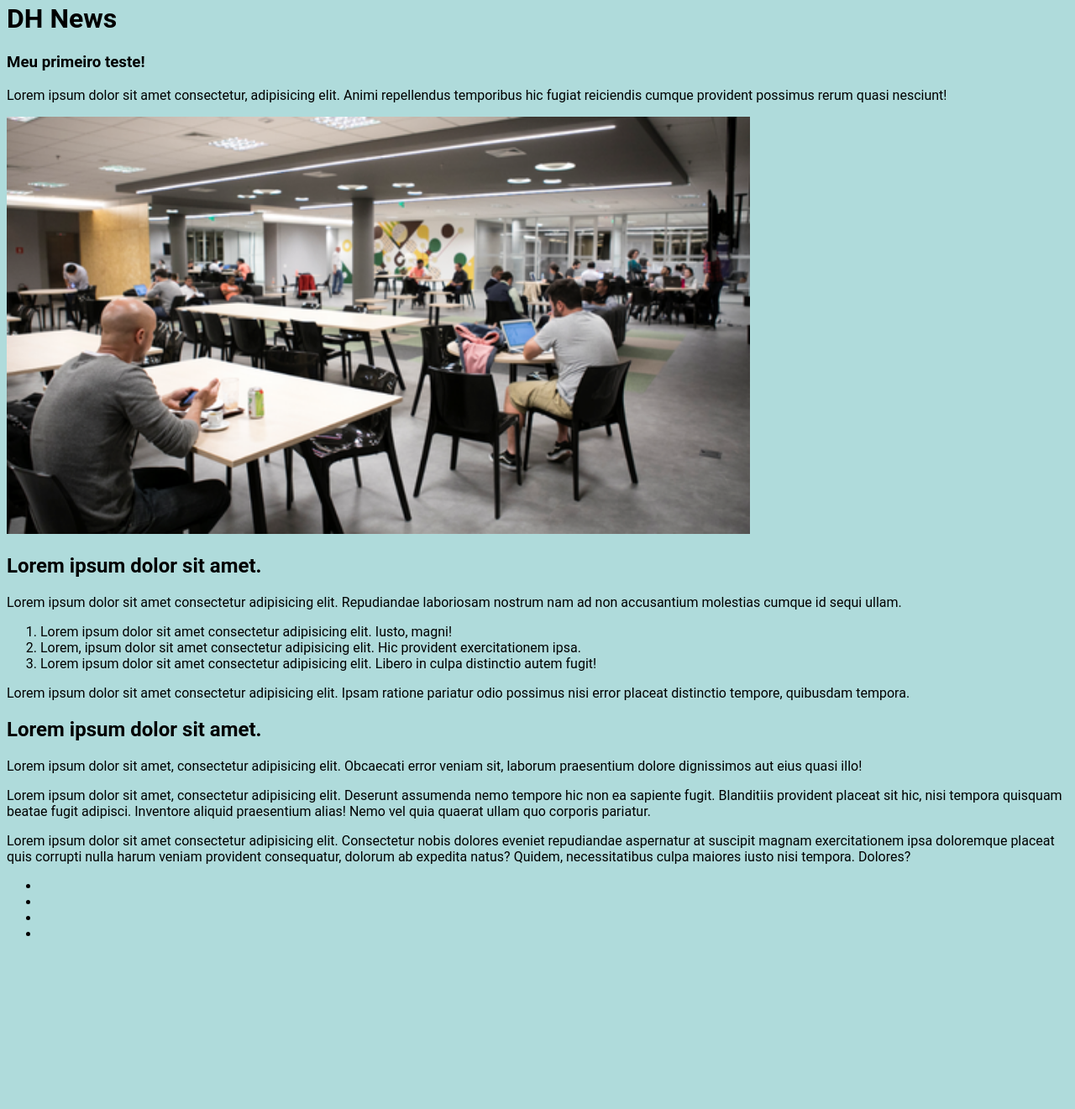
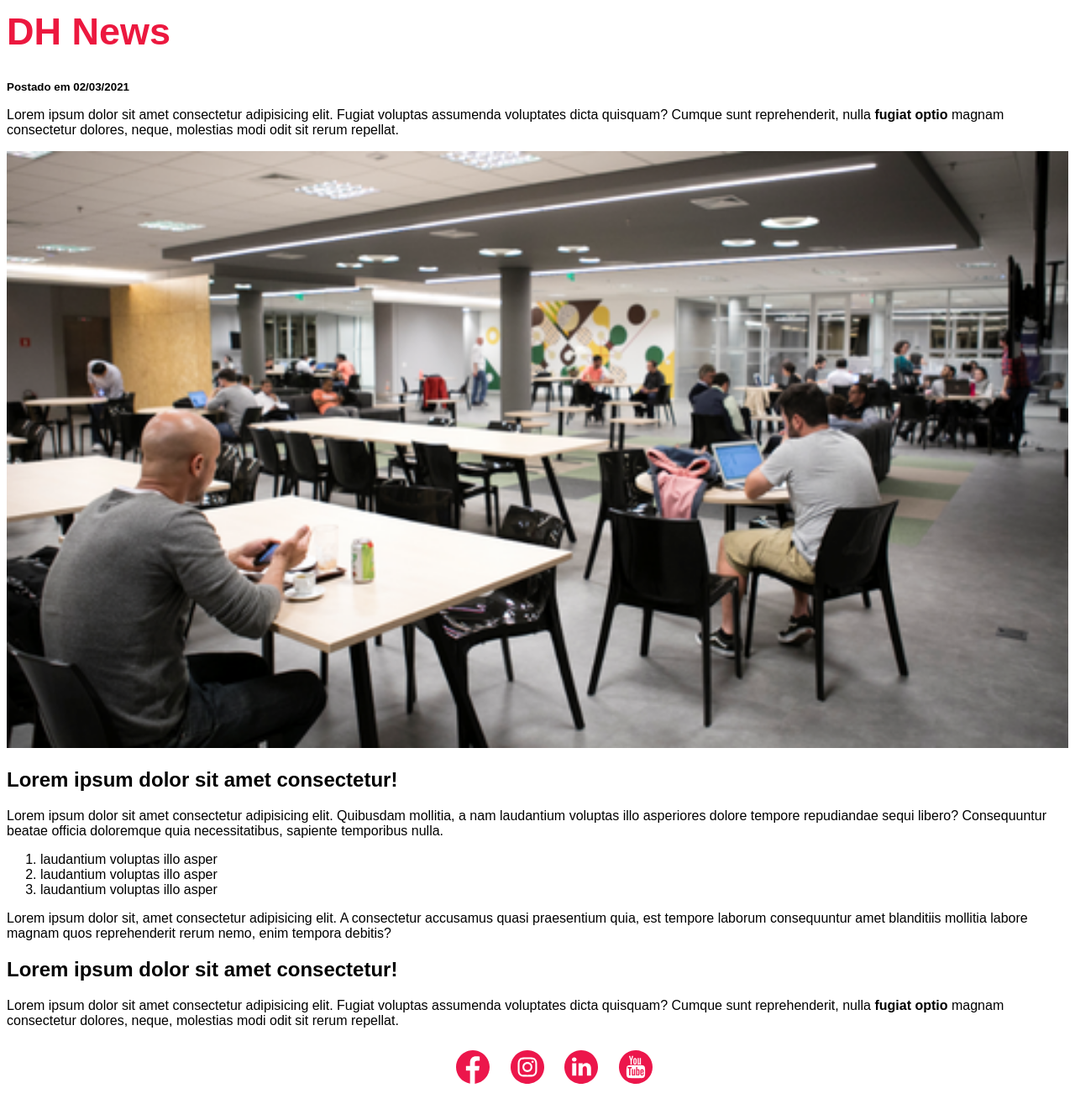
Before and after one commit to marcusViniciussAlves/digital-house-aulas, a plain HTML site: page aula-7/index.html in a window 1280 px wide. Shown: the part 18-1339 px from the top of the page at 84% size. Before the commit the page ends 1156 px from the top, so only its background shows below. Drawn offline with Linux system fonts and the light colour scheme; files that its build step writes are made by us from their sources.

Commit message:
meu sexto commit

```diff
--- a/aula-7/index.html
+++ b/aula-7/index.html
@@ -1,47 +1,68 @@
 <!DOCTYPE html>
-<html lang="en">
+<html lang="pt-br">
+
 <head>
     <meta charset="UTF-8">
     <meta http-equiv="X-UA-Compatible" content="IE=edge">
     <meta name="viewport" content="width=device-width, initial-scale=1.0">
-    <link rel="stylesheet" href="style.css">
-    <title>Document</title>
+    <title>DH News</title>
+    <link rel="stylesheet" href="./css/style.css">
 </head>
+
 <body>
     <header>
-        <h1 >DH News</h1>
-        <h3 >Meu primeiro teste!</h3>
+        <h1>DH News</h1>
     </header>
+
     <main>
-        <p>Lorem ipsum dolor sit amet consectetur, adipisicing elit. Animi repellendus temporibus hic fugiat reiciendis cumque provident possimus rerum quasi nesciunt!</p>
-        <img src="/aula-7/img/destaque.webp">
+        <small class="data-postagem">Postado em 02/03/2021</small>
+        <p>Lorem ipsum dolor sit amet consectetur adipisicing elit. Fugiat voluptas assumenda voluptates dicta quisquam?
+            Cumque sunt reprehenderit, nulla <strong>fugiat optio </strong>magnam consectetur dolores, neque, molestias
+            modi odit sit rerum repellat.</p>
+        <img src="./img/destaque.webp" alt="Foto colearning coletivo digital house">
 
-        <h2>Lorem ipsum dolor sit amet.</h2>
-        <p>Lorem ipsum dolor sit amet consectetur adipisicing elit. Repudiandae laboriosam nostrum nam ad non accusantium molestias cumque id sequi ullam.</p>
+        <h2>Lorem ipsum dolor sit amet consectetur!</h2>
+        <p>Lorem ipsum dolor sit amet consectetur adipisicing elit. Quibusdam mollitia, a nam laudantium voluptas illo
+            asperiores dolore tempore repudiandae sequi libero? Consequuntur beatae officia doloremque quia
+            necessitatibus, sapiente temporibus nulla.</p>
+        <ol>
+            <li>laudantium voluptas illo asper</li>
+            <li>laudantium voluptas illo asper</li>
+            <li>laudantium voluptas illo asper</li>
+        </ol>
+        <p>Lorem ipsum dolor sit, amet consectetur adipisicing elit. A consectetur accusamus quasi praesentium quia, est
+            tempore laborum consequuntur amet blanditiis mollitia labore magnam quos reprehenderit rerum nemo, enim
+            tempora debitis?</p>
+        <h2>Lorem ipsum dolor sit amet consectetur!</h2>
+        <p>Lorem ipsum dolor sit amet consectetur adipisicing elit. Fugiat voluptas assumenda voluptates dicta quisquam?
+            Cumque sunt reprehenderit, nulla <strong>fugiat optio </strong>magnam consectetur dolores, neque, molestias
+            modi odit sit rerum repellat.</p>
+    </main>
 
-        <ol>
-            <li>Lorem ipsum dolor sit amet consectetur adipisicing elit. Iusto, magni!</li>
-            <li>Lorem, ipsum dolor sit amet consectetur adipisicing elit. Hic provident exercitationem ipsa.</li>
-            <li>Lorem ipsum dolor sit amet consectetur adipisicing elit. Libero in culpa distinctio autem fugit!</li>
-        </ol>
-
-            <p>Lorem ipsum dolor sit amet consectetur adipisicing elit. Ipsam ratione pariatur odio possimus nisi error placeat distinctio tempore, quibusdam tempora.</p>
-
-        <h2>Lorem ipsum dolor sit amet.</h2>
-        <p>Lorem ipsum dolor sit amet, consectetur adipisicing elit. Obcaecati error veniam sit, laborum praesentium dolore dignissimos aut eius quasi illo!</p>
-        <p>Lorem ipsum dolor sit amet, consectetur adipisicing elit. Deserunt assumenda nemo tempore hic non ea sapiente fugit. Blanditiis provident placeat sit hic, nisi tempora quisquam beatae fugit adipisci. Inventore aliquid praesentium alias! Nemo vel quia quaerat ullam quo corporis pariatur.</p>
-        <p>Lorem ipsum dolor sit amet consectetur adipisicing elit. Consectetur nobis dolores eveniet repudiandae aspernatur at suscipit magnam exercitationem ipsa doloremque placeat quis corrupti nulla harum veniam provident consequatur, dolorum ab expedita natus? Quidem, necessitatibus culpa maiores iusto nisi tempora. Dolores?</p>
-    </main>
 
     <footer>
         <ul class="redes-sociais">
-            <li><a target="_blank" href="https:facebook.com">
-                <img src=aula-7/img/instagram.svg alt=""></a></li>
-            <li><a href="./img/instagram.svg"></a></li>
-            <li><a href="./img/linkedin.svg"></a></li>
-            <li><a href="./img/youtube.svg"></a></li>
+            <li>
+                <a target="_blank" href="https://facebook.com">
+                    <img src="./img/facebook.svg" alt=""></a>
+            </li>
+            <li>
+                <a target="_blank" href="https://www.instagram.com/">
+                    <img src="./img/instagram.svg" alt=""></a>
+            </li>
+            <li>
+                <a target="_blank" href="https://www.linkedin.com/">
+                    <img src="./img/linkedin.svg" alt="">
+                </a>
+            </li>
+            <li>
+                <a target="_blank" href="https://www.youtube.com/">
+                    <img src="./img/youtube.svg" alt="">
+                </a>
+            </li>
         </ul>
+    </footer>
 
-    </footer>
 </body>
+
 </html>
--- a/aula-7/style.css
+++ b/aula-7/style.css
@@ -1,17 +1,33 @@
-*{
-    background-color: rgb(175, 219, 219);
+
+body{
+    font-family: Arial, Helvetica, sans-serif;
 }
 
-body{
-    font-family: 'Roboto', sans-serif;
+header h1{
+    color: #ec183f;
+    font-size: 45px;
+
 }
 
-footer img{
-    max-width: 50px;
-    height: auto;
-    margin: 0px 10px;
+.data-postagem{
+    font-weight: 700;
 }
 
 img{
-    width: 70%;
+    width: 100%;
 }
+
+ul.redes-sociais{
+    text-align: center;
+    list-style: none;
+}
+
+ul.redes-sociais li{
+    display: inline-block;
+}
+
+
+ul.redes-sociais li a img{
+    width: 40px;
+    margin: 10px;
+}
```
